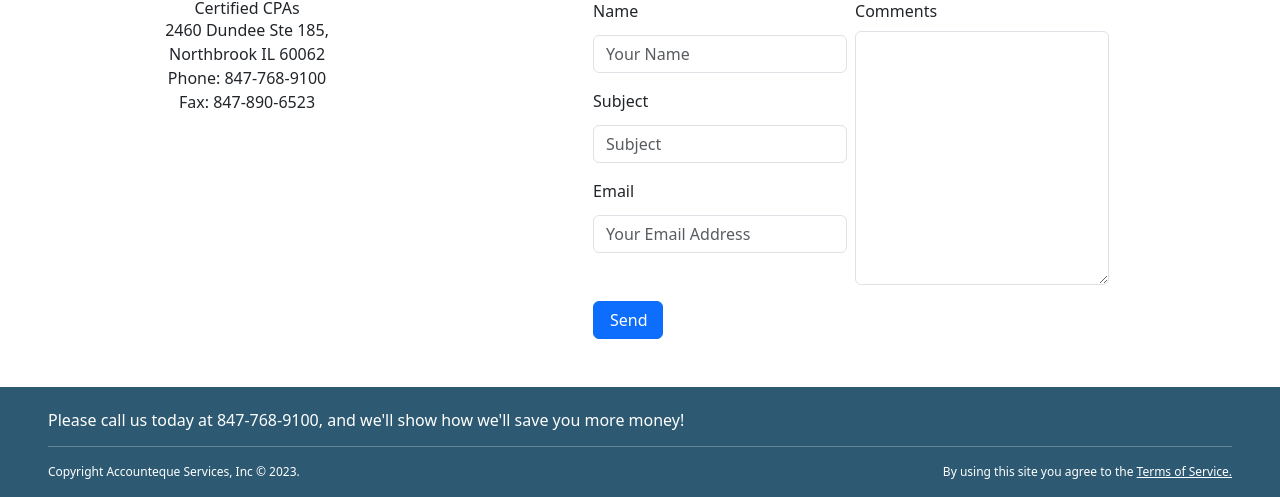
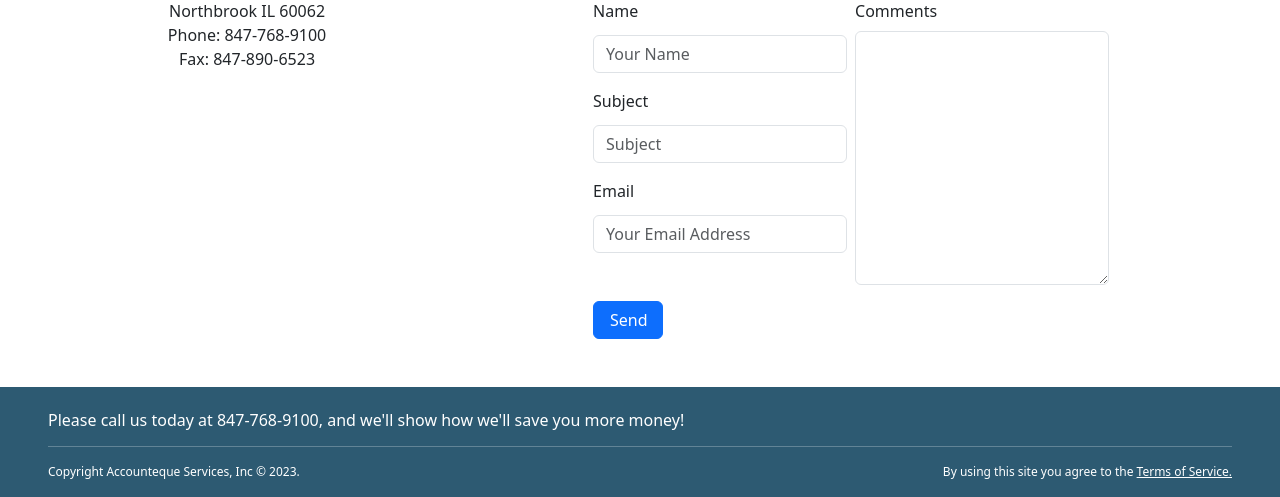
Before and after one commit to eld120/actq, an Eleventy site: page src/index.md in a window 1280 px wide. Shown: the part 2145-2642 px from the top of the page. Built offline with nearby package versions, Linux system fonts and the light colour scheme; Eleventy itself is replaced by a stand-in of ours; files that its build step writes are made by us from their sources; a script that the page names is missing.

Commit message:
updated contact information

```diff
--- a/src/_includes/footer.njk
+++ b/src/_includes/footer.njk
@@ -3,8 +3,6 @@
         <div class="footer__content text-center">
 
             <h3>ACCOUNTEQUE SERVICES, INC</h3>
-            <h6>Certified CPAs</h6>
-            <p>2460 Dundee Ste 185,</p>
             <p>Northbrook IL 60062</p>
             <p>Phone: 847-768-9100</p>
             <p>Fax: 847-890-6523</p>
```
